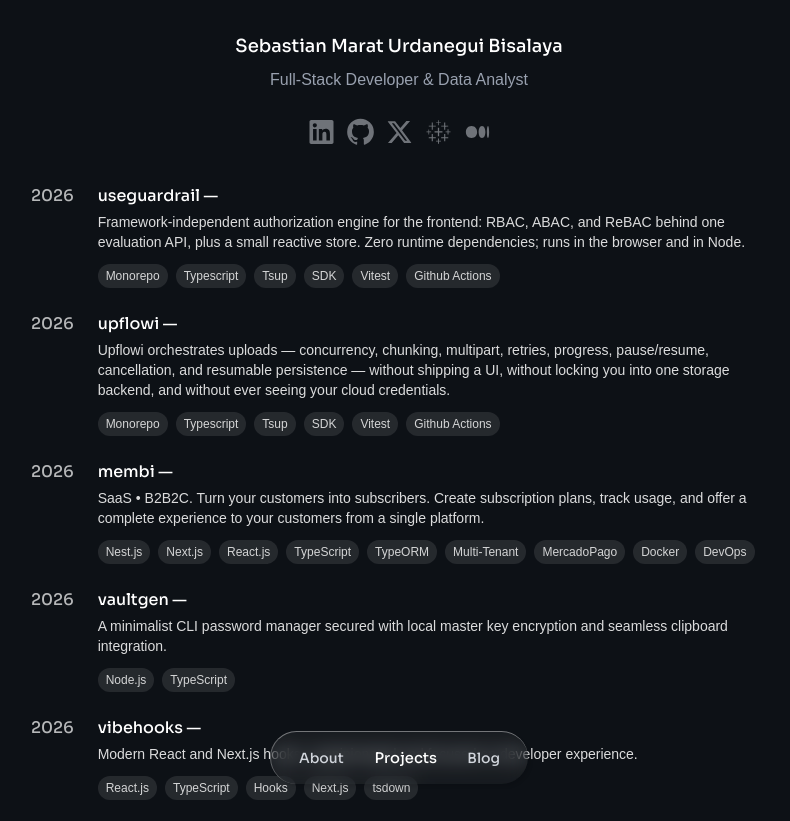
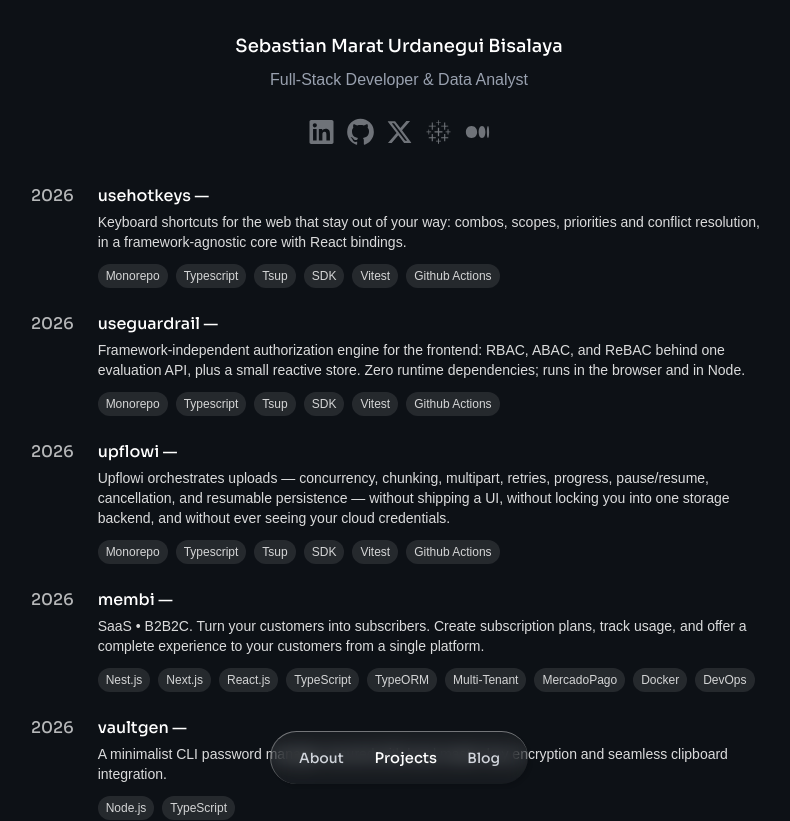
Before and after one commit to SebastianUrdaneguiBisalaya/sebastian-urdanegui-latest, a Next.js app: page /projects in a window 1280 px wide. Shown: the top 821 px of the page, without its empty margins (241-1031 px from the left). Built offline with nearby package versions, Linux system fonts and the light colour scheme; a web font is replaced by a local one.

Commit message:
Add 'usehotkeys' project to projects list
Added a new project entry for 'usehotkeys' with description, link, skills, and year.

```diff
--- a/src/constants/constants.ts
+++ b/src/constants/constants.ts
@@ -17,6 +17,13 @@ const navigationsPaths = [
 ];
 
 const projectsList: Project[] = [
+	{
+		description: 'Keyboard shortcuts for the web that stay out of your way: combos, scopes, priorities and conflict resolution, in a framework-agnostic core with React bindings.',
+		link: 'https://github.com/SebastianUrdaneguiBisalaya/usehotkeys',
+		name: 'usehotkeys',
+		skills: ['Monorepo', 'Typescript', 'Tsup', 'SDK', 'Vitest', 'Github Actions'],
+		year: '2026',
+	},
 	{
 		description: 'Framework-independent authorization engine for the frontend: RBAC, ABAC, and ReBAC behind one evaluation API, plus a small reactive store. Zero runtime dependencies; runs in the browser and in Node.',
 		link: 'https://github.com/SebastianUrdaneguiBisalaya/useguardrail',
```
